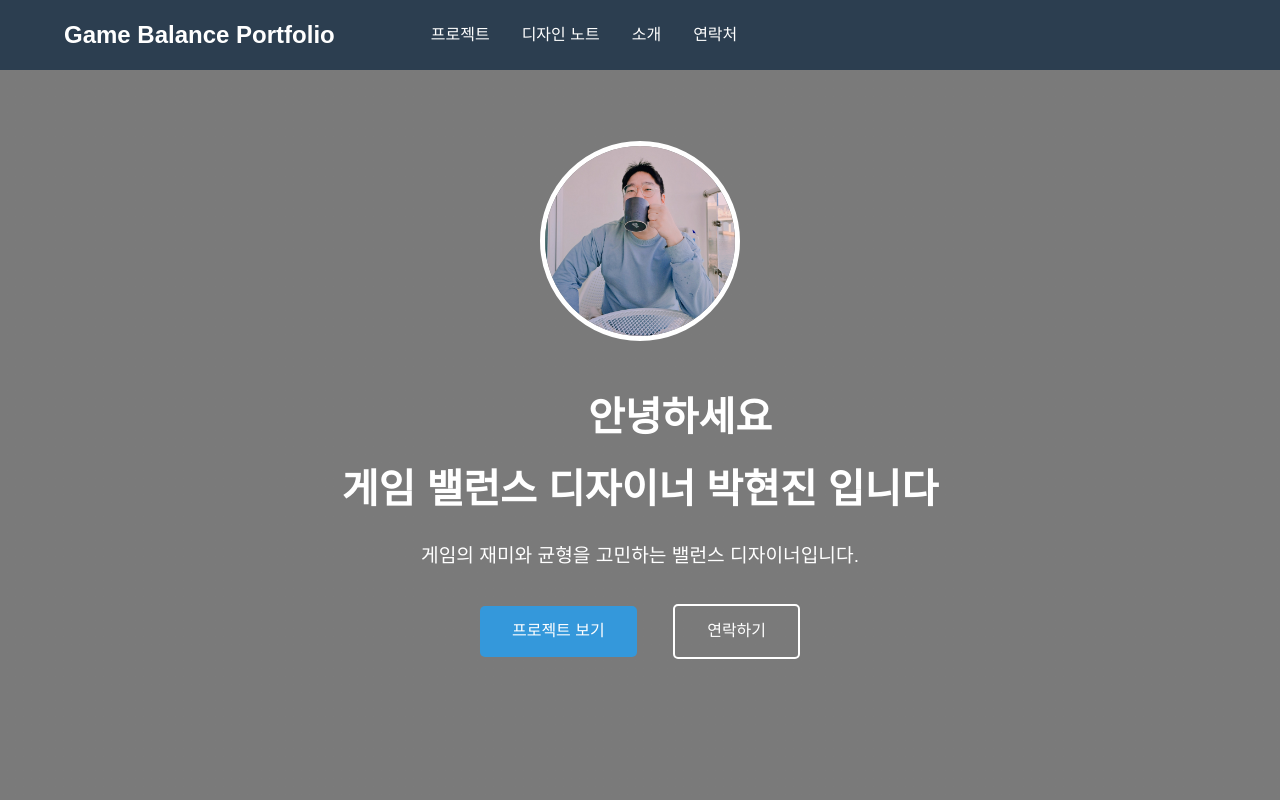
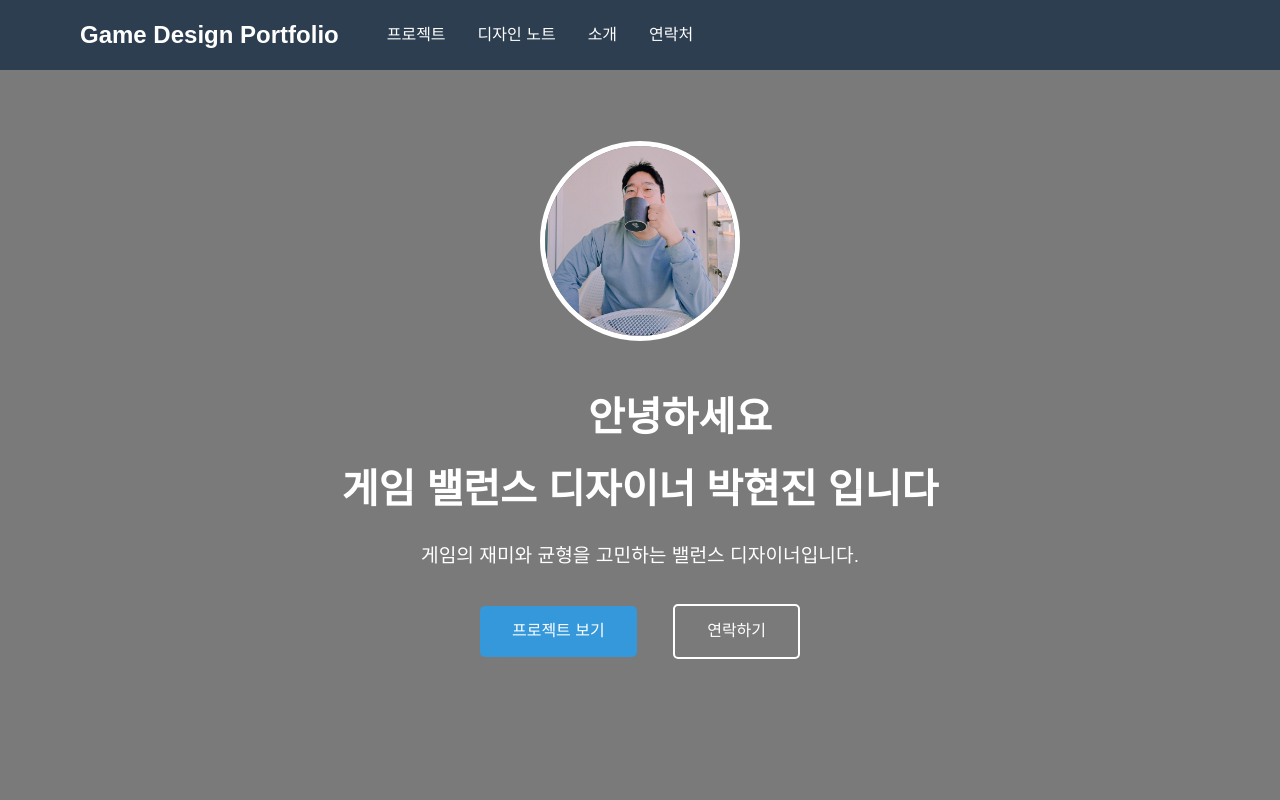
Before and after one commit to ddkerty/Hyunjin.github.io, a plain HTML site: page index.html in a window 1280 px wide. Shown: the top 800 px of the page. Drawn offline with Linux system fonts and the light colour scheme; a script that the page names is missing.

Commit message:
간단한거 수정.

```diff
--- a/css/styles.css
+++ b/css/styles.css
@@ -26,7 +26,7 @@ body {
 }
 
 .logo {
-    margin-right: 3rem;   /* 로고의 왼쪽 여백 추가 */
+    margin-left: 1rem;   /* 로고의 왼쪽 여백 추가 */
 }
 
 .logo a {
--- a/index.html
+++ b/index.html
@@ -10,7 +10,7 @@
 <body>
     <nav class="navbar">
         <div class="logo">
-            <a href="index.html">Game Balance Portfolio</a>
+            <a href="index.html">Game Design Portfolio</a>
         </div>
         <ul class="nav-links">
             <li><a href="projects.html">프로젝트</a></li>
```
